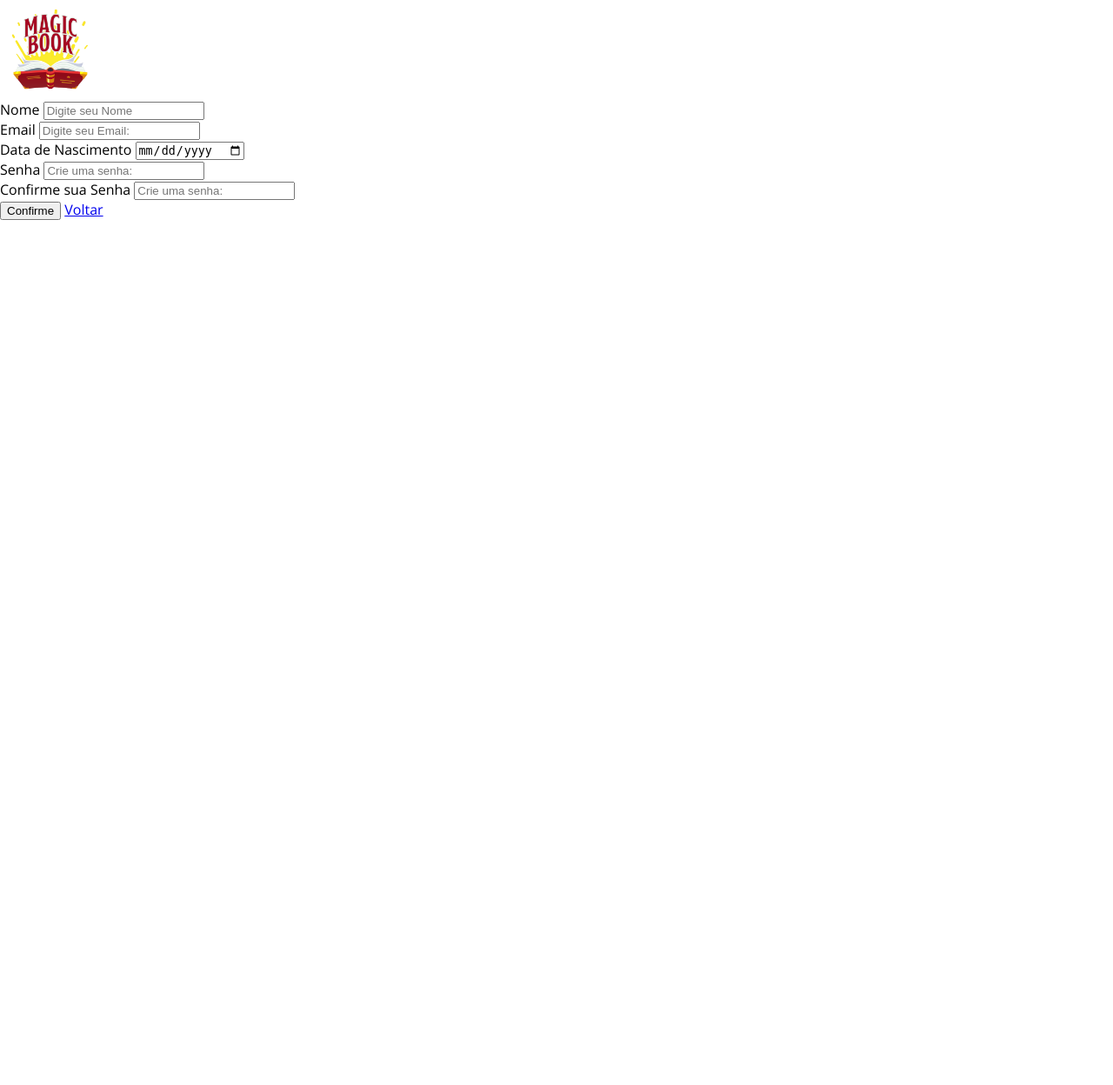
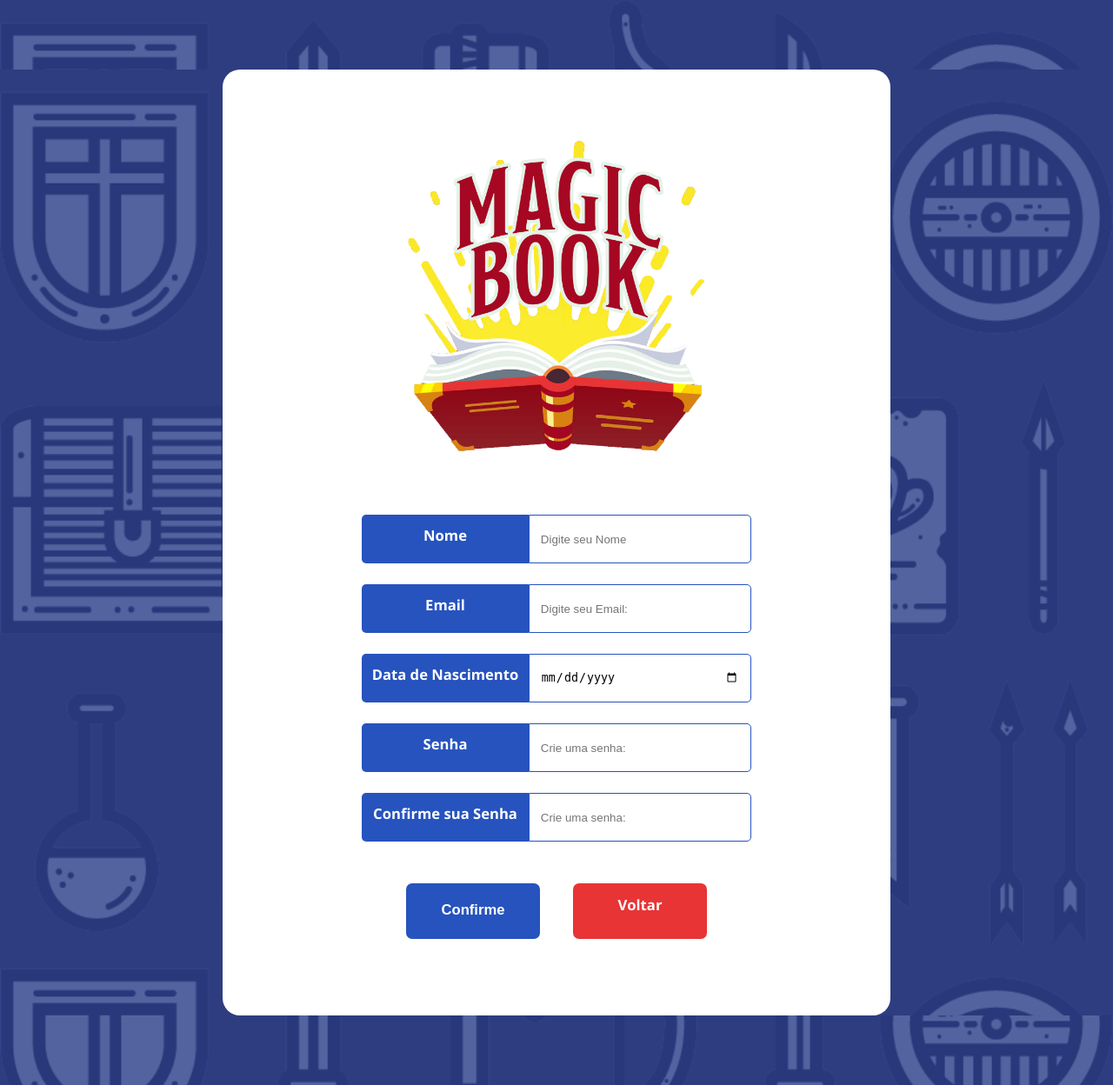
Before and after one commit to IFTM-UDI-Trabs/ProjetoMagic, a PHP site: page /cad_user.php in a window 1280 px wide. Shown: the whole page at 87% size. Before the commit the page ends 253 px from the top, so only its background shows below. Run offline with PHP 8.4, Linux system fonts and the light colour scheme.

Commit message:
DEU CERTO PEGO ESSA PORRA

```diff
--- a/cad_user.css
+++ b/cad_user.css
@@ -2,11 +2,88 @@ body, html{
     margin: 0;
     padding: 0;
     font-family: "Open Sans",  sans-serif;
-    background-color: #2753be;
+    background-image: url("fundocad.png");
+    background-attachment: fixed;
+    background-size: contain;
 }
 
 .princ{
-    width: 70vw;
+    width: 50vw;
+    margin: 10vh auto;
     padding: 5vh 5vw;
     background-color: white;
+    border-radius: 20px;
 }
+
+.logo{
+    width: 35vw;
+    margin: 0 7.5vw;
+    display: inline-block;
+}
+
+
+.input{
+    margin: 3vh auto;
+    width: 40vw;
+    display: flex;
+    justify-content: center;
+}
+
+.input label{
+    display: inline-block;
+    font-size: 1.3vw;
+    margin: 0;
+    background-color: #2753be;
+    box-sizing: border-box;
+    padding-top: 1.5vh;
+    text-align: center;
+    height: 7vh;
+    width: 15vw;
+    border-top-left-radius: 5px;
+    border-bottom-left-radius: 5px;
+    color: white;
+    font-weight: bold;
+}
+
+.input input{
+    padding: 0;
+    margin: 0;
+    border-radius: 0;
+    border: 1px solid #2753be;
+    height: 7vh;
+    width: 20vw;
+    box-sizing: border-box;
+    padding: .5vh 1vw;
+    border-top-right-radius: 5px;
+    border-bottom-right-radius: 5px;
+}
+
+.botoes{
+    margin: 6vh auto;
+    width: 30vw;
+    padding-top: 1vh 0 2vh;
+    display: flex;
+    justify-content: first baseline;
+}
+
+.button{
+    border: none;
+    background-color: #2753be;
+    color: white;
+    display: inline-block;
+    text-decoration: none;
+    font-weight: bold;
+    font-size: 1.3vw;
+    margin: 0 1.5vw;
+    height: 8vh;
+    width: 12vw;
+    box-sizing: border-box;
+    text-align: center;
+    padding-bottom: .4vh;
+    border-radius: 7px;
+}
+
+.dois{
+    padding-top: 1.6vh;
+    background-color: #e83435;
+}
--- a/cad_user.php
+++ b/cad_user.php
@@ -7,7 +7,7 @@
         <link rel="preconnect" href="https://fonts.gstatic.com">
         <link href="https://fonts.googleapis.com/css2?family=Open+Sans:ital,wght@0,300;0,400;0,600;0,700;0,800;1,300;1,400;1,600;1,700;1,800&display=swap" rel="stylesheet">
 
-        <link rel="stylesheet" type="text/css" href="index.css">
+        <link rel="stylesheet" type="text/css" href="cad_user.css">
     </head>
     <body>
         <div class="princ">
@@ -41,7 +41,7 @@
 
                 <div class="botoes">
                     <input type="submit" value="Confirme" class="button">
-                    <a href="index.php" class="button">Voltar</a>
+                    <a href="index.php" class="button dois">Voltar</a>
                 </div>
             </form>
 
```
Also changed, not shown: fundocad.png (added).
